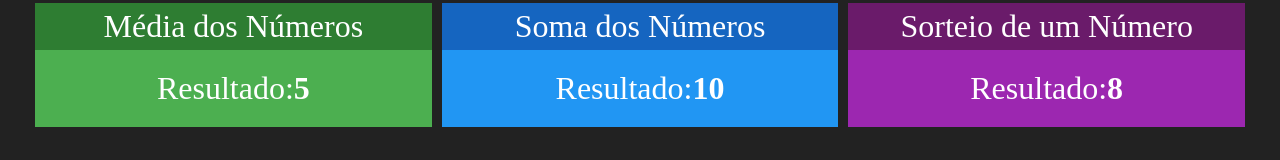
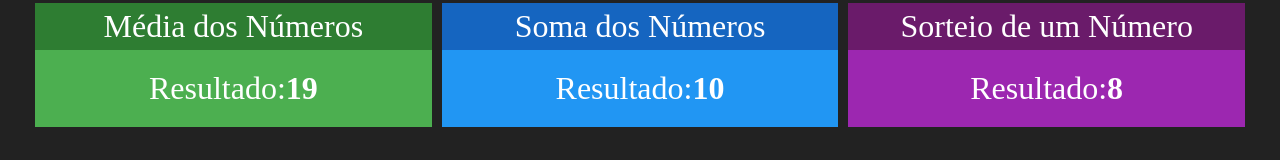
Before and after one commit to IanCaminhas/EstudoReduxReact, a React (Create React App) app: page / in a window 1280 px wide. Shown: the part 348-508 px from the top of the page. Built offline with nearby package versions, Linux system fonts and the light colour scheme.

Commit message:
Conectando componentes com Redux parte01

```diff
--- a/src/components/Media.jsx
+++ b/src/components/Media.jsx
@@ -1,18 +1,32 @@
 import './Intervalo.css'
 import React from 'react'
+import {connect} from  'react-redux'
 import Card from './Card'
 
 
-export default props =>{
+const Media = props =>{
+    const {min,max} = props
     return (
         <Card title="Média dos Números" green>
             <div>
              <span>
                  <span>Resultado:</span>
-                 <strong>5</strong>
+                 <strong>{(max+min)/2}</strong>
              </span>
             </div>
 
         </Card>
     )
 }
+
+function mapStateToProps(state){
+    return {
+        min: state.numeros.min,
+        max: state.numeros.max
+
+
+
+    }
+}
+
+export default connect(mapStateToProps)(Media)
--- a/src/store/storeConfig.js
+++ b/src/store/storeConfig.js
@@ -4,8 +4,8 @@ const reducers = combineReducers({
     numeros: function(state,action){
         console.log(state, '', action)
         return {
-            min:1,
-            max:10
+            min:7,
+            max:31
         }
     },
 
```
